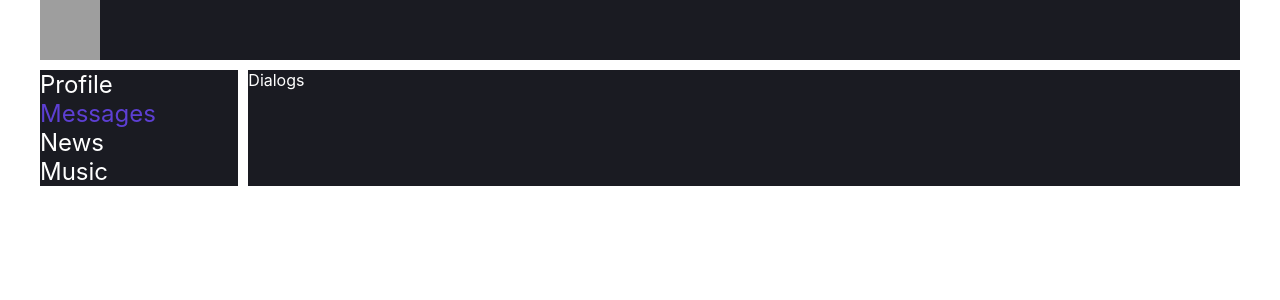
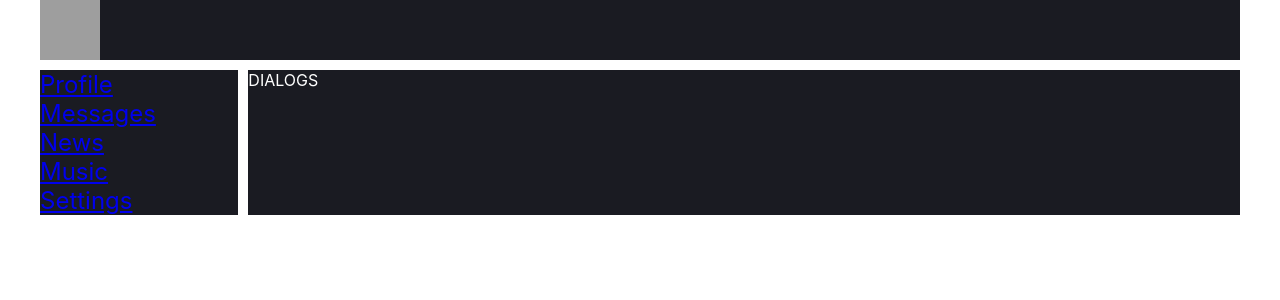
Before and after one commit to aliakseikulba/social-network, a React (Create React App) app: page /dialogs in a window 1280 px wide. Shown: the top 300 px of the page. Built offline with nearby package versions, Linux system fonts and the light colour scheme; grey boxes are pictures that could not be loaded.

Commit message:
lesson 19 completed (routing)

```diff
--- a/src/App.tsx
+++ b/src/App.tsx
@@ -4,18 +4,27 @@
 import Navbar from './components/Navbar/Navbar';
 import Profile from './components/Profile/Profile';
 import Dialogs from './components/Dialogs/Dialogs';
+import {BrowserRouter, Route} from 'react-router-dom';
+import News from './components/News/News';
+import Music from './components/Music/Music';
+import Settings from './components/Settings/Settings';
 
 
 const App = () => {
   return (
-    <div className="app-wrapper">
-      <Header/>
-      <Navbar/>
-      <div className="app-wrapper-content">
-        {/*<Profile/>*/}
-        <Dialogs/>
+    <BrowserRouter>
+      <div className="app-wrapper">
+        <Header/>
+        <Navbar/>
+        <div className="app-wrapper-content">
+          <Route path="/profile" component={Profile}/>
+          <Route path="/dialogs" component={Dialogs}/>
+          <Route path="/news" component={News}/>
+          <Route path="/music" component={Music}/>
+          <Route path="/settings" component={Settings}/>
+        </div>
       </div>
-    </div>
+    </BrowserRouter>
   );
 };
 
--- a/src/components/Dialogs/Dialogs.tsx
+++ b/src/components/Dialogs/Dialogs.tsx
@@ -5,7 +5,7 @@
 const Dialogs = () => {
   return (
     <div>
-      Dialogs
+      DIALOGS
     </div>
   );
 };
--- a/src/components/Navbar/Navbar.tsx
+++ b/src/components/Navbar/Navbar.tsx
@@ -5,16 +5,19 @@
   return (
     <nav className={styles.nav}>
       <div className={styles.item}>
-        <a>Profile</a>
+        <a href="/profile">Profile</a>
       </div>
       <div className={`${styles.item} ${styles.active}`}>
-        <a>Messages</a>
+        <a href="/dialogs">Messages</a>
       </div>
       <div className={styles.item}>
-        <a>News</a>
+        <a href="/news">News</a>
       </div>
       <div className={styles.item}>
-        <a>Music</a>
+        <a href="/music">Music</a>
+      </div>
+      <div className={styles.item}>
+        <a href="/settings">Settings</a>
       </div>
     </nav>
   );
--- a/src/components/Profile/MyPosts/Post/Post.module.scss
+++ b/src/components/Profile/MyPosts/Post/Post.module.scss
@@ -1,5 +1,4 @@
 .item {
-  color: #000811;;
 
   img {
     width: 50px;
```
